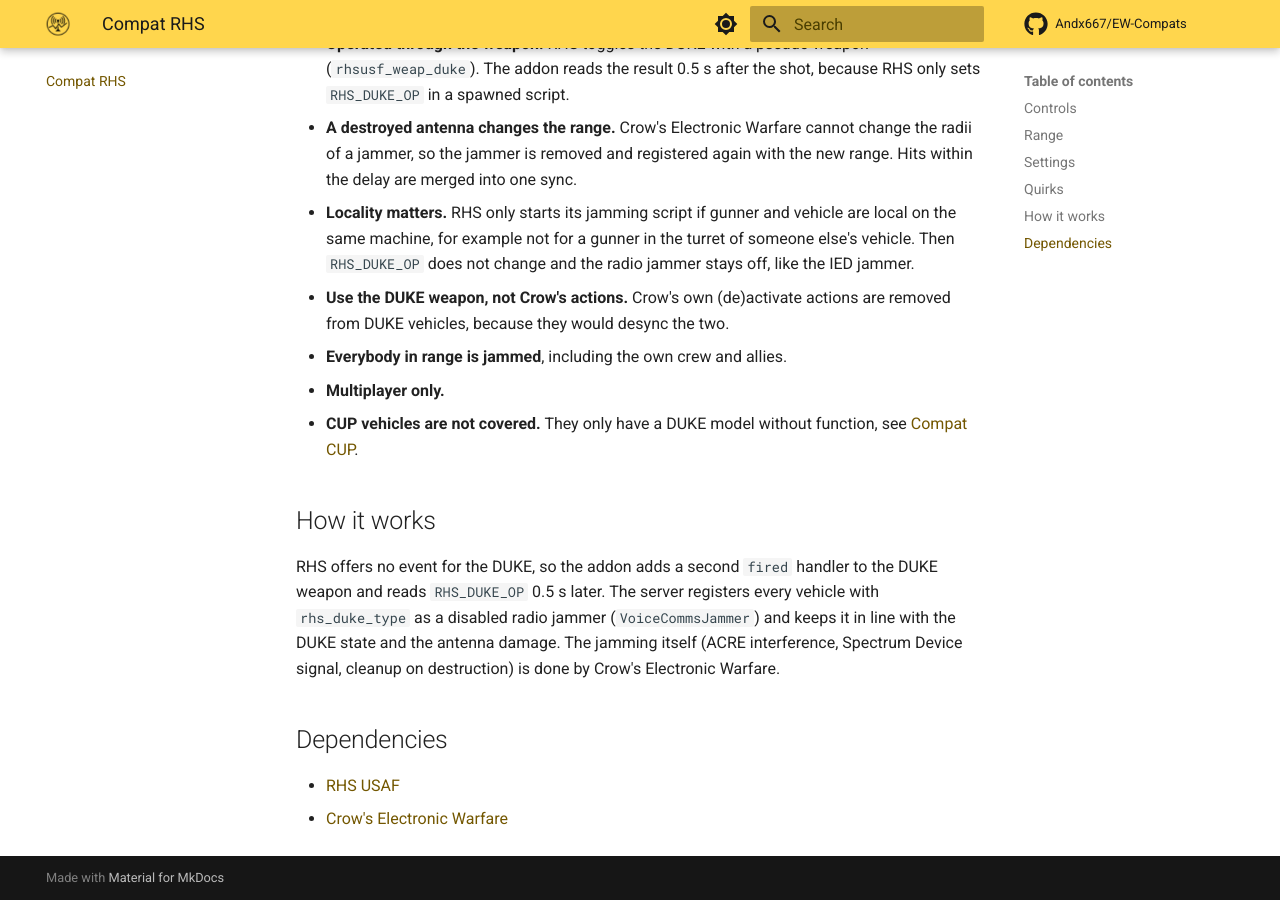
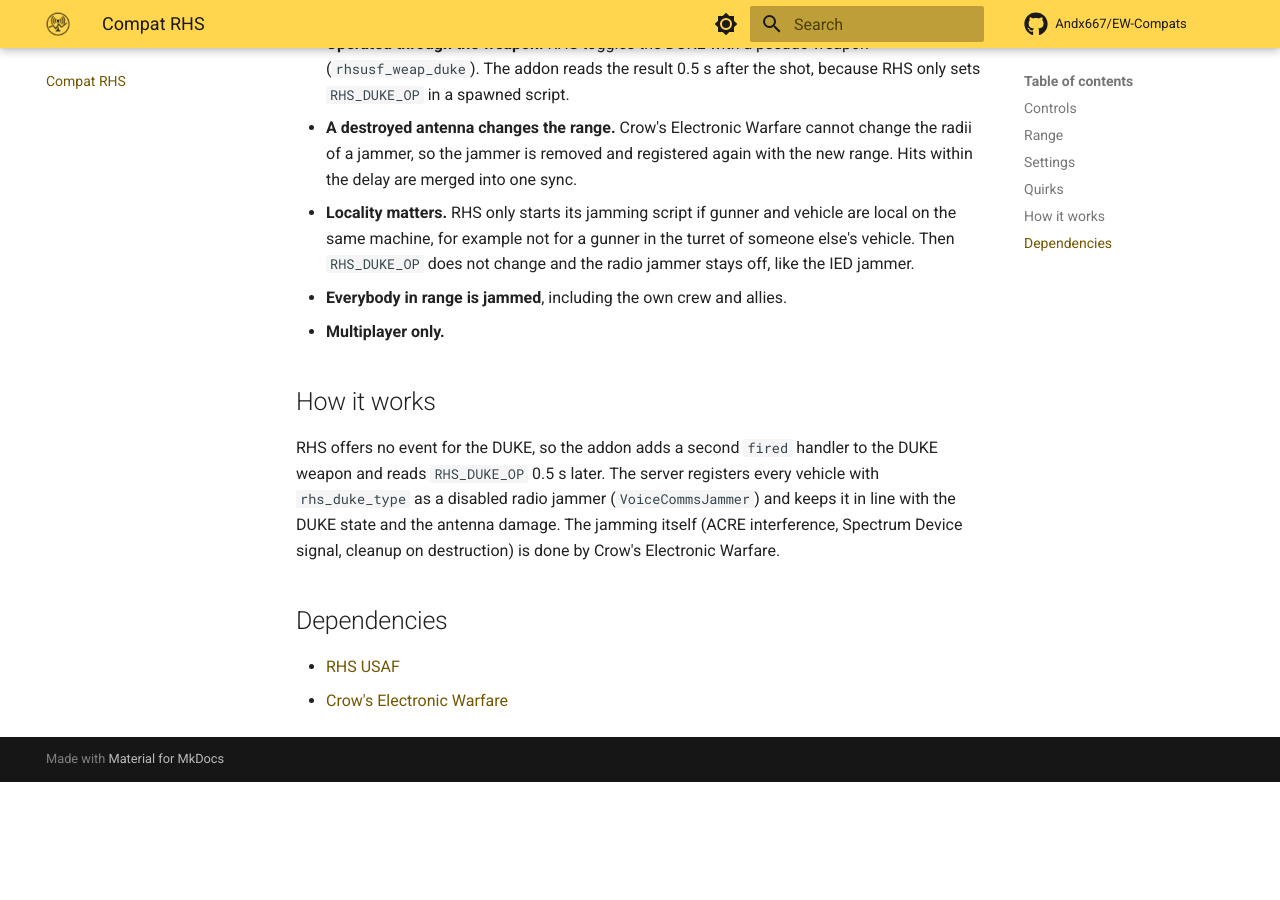
Before and after one commit to Andx667/EW-Compats, an MkDocs documentation site: the page built from docs/compat-rhs.md, in a window 1280 px wide and 900 px high, scrolled down 1201 px. Built offline with MkDocs 1.6.1 and Material for MkDocs 9.7.7, drawn with Linux system fonts in a browser that asks for light colours; plug-ins that fetch from the network failed and are left out; comment, search, counter and statistics services are not loaded; after the commit the page ends 1983 px from its top, so only the background shows below that.

Commit message:
Remove Crow's actions from DUKE vehicles to prevent desynchronization and clarify jamming functionality for all units in range.

```diff
--- a/docs/compat-rhs.md
+++ b/docs/compat-rhs.md
@@ -31,10 +31,8 @@
 - **Operated through the weapon.** RHS toggles the DUKE with a pseudo weapon (`rhsusf_weap_duke`). The addon reads the result 0.5 s after the shot, because RHS only sets `RHS_DUKE_OP` in a spawned script.
 - **A destroyed antenna changes the range.** Crow's Electronic Warfare cannot change the radii of a jammer, so the jammer is removed and registered again with the new range. Hits within the delay are merged into one sync.
 - **Locality matters.** RHS only starts its jamming script if gunner and vehicle are local on the same machine, for example not for a gunner in the turret of someone else's vehicle. Then `RHS_DUKE_OP` does not change and the radio jammer stays off, like the IED jammer.
-- **Use the DUKE weapon, not Crow's actions.** Crow's own (de)activate actions are removed from DUKE vehicles, because they would desync the two.
 - **Everybody in range is jammed**, including the own crew and allies.
 - **Multiplayer only.**
-- **CUP vehicles are not covered.** They only have a DUKE model without function, see [Compat CUP](compat-cup.md).
 
 ## How it works
 
```
